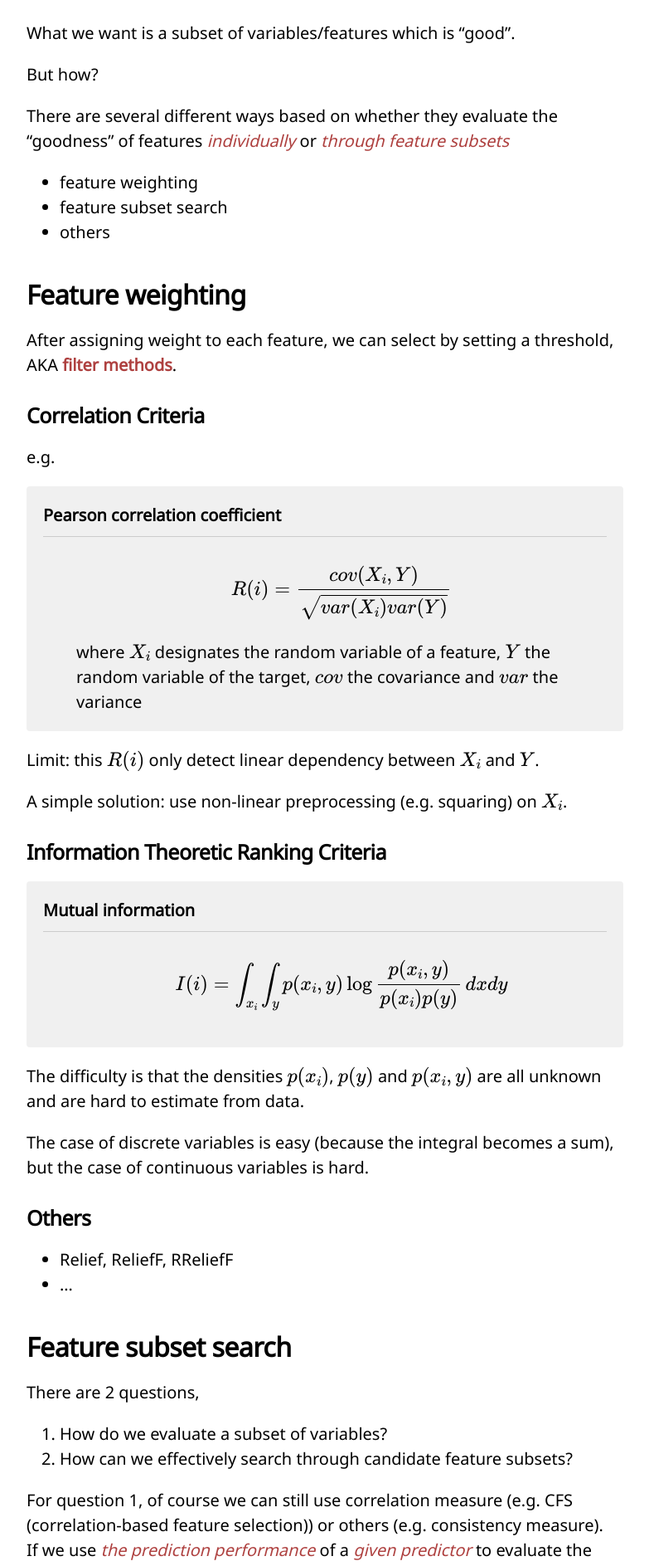
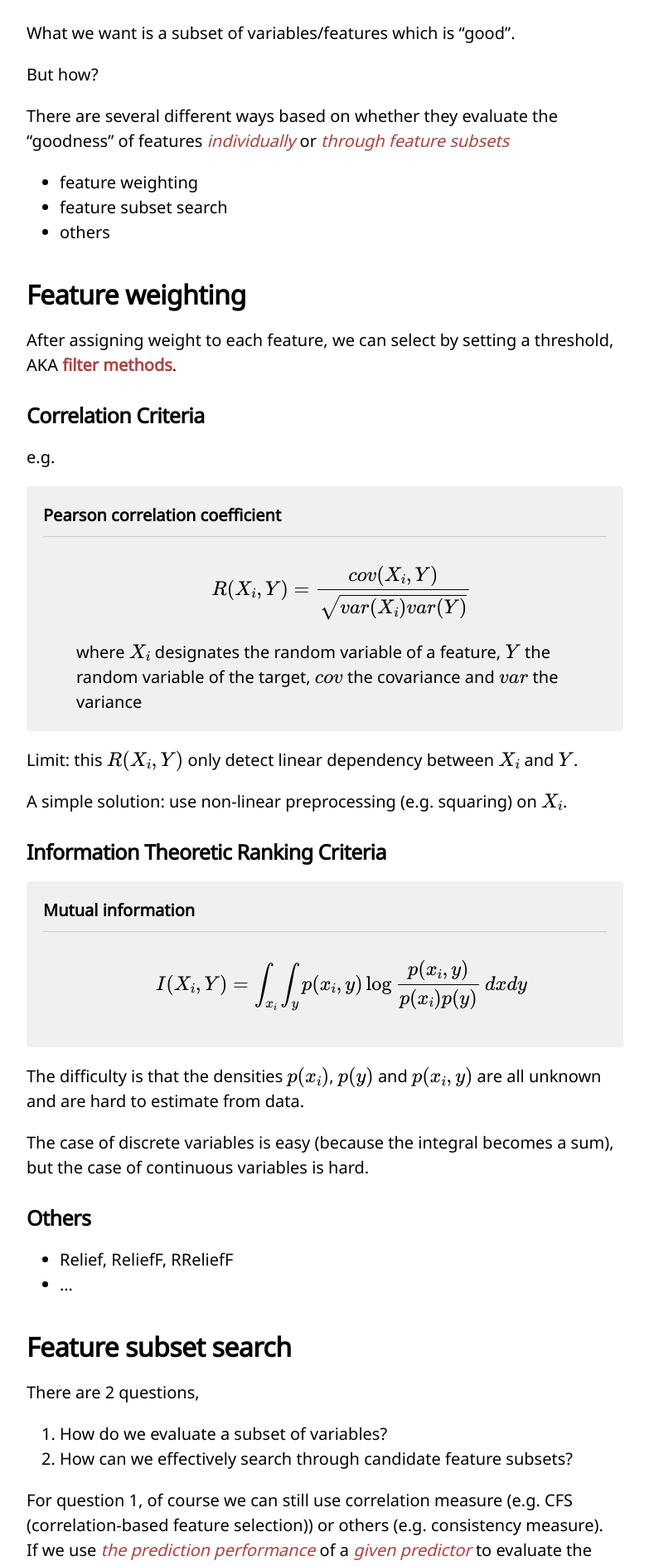
Before and after one commit to neilsustc/neilsustc.github.io, a Jekyll site: the page built from _posts/2017-03-25-feature-selection.md, in a window 1280 px wide. Shown: the part 845-2732 px from the top of the page at 83% size, without its empty margins (248-1031 px from the left). Built offline with Jekyll 4.4.1, drawn with Linux system fonts in a browser that asks for light colours; some web fonts are replaced; formulas are drawn with MathJax 3.

Commit message:
💬 minor

```diff
--- a/_posts/2017-03-25-feature-selection.md
+++ b/_posts/2017-03-25-feature-selection.md
@@ -61,18 +61,18 @@ After assigning weight to each feature, we can select by setting a threshold, AK
 e.g.
 
 Pearson correlation coefficient
-: $$ R(i) = \frac{cov(X_i, Y)}{\sqrt{var(X_i)var(Y)}} $$
+: $$ R(X_i,Y) = \frac{cov(X_i, Y)}{\sqrt{var(X_i)var(Y)}} $$
 
   where $ X_i $ designates the random variable of a feature, $ Y $ the random variable of the target, $ cov $ the covariance and $ var $ the variance
 
-Limit: this $ R(i) $ only detect linear dependency between $ X_i $ and $ Y $.
+Limit: this $ R(X_i,Y) $ only detect linear dependency between $ X_i $ and $ Y $.
 
 A simple solution: use non-linear preprocessing (e.g. squaring) on $ X_i $.
 
 ### Information Theoretic Ranking Criteria
 
 Mutual information
-: $$ I(i) = \int_{x_i}\int_{y}p(x_i,y)\log\frac{p(x_i,y)}{p(x_i)p(y)}\,dxdy $$
+: $$ I(X_i,Y) = \int_{x_i}\int_{y}p(x_i,y)\log\frac{p(x_i,y)}{p(x_i)p(y)}\,dxdy $$
 
 The difficulty is that the densities $ p(x_i) $, $ p(y) $ and $ p(x_i, y) $ are all unknown and are hard to estimate from data.
 
--- a/static/css/common.css
+++ b/static/css/common.css
@@ -26,6 +26,10 @@ li ul {
 .post-date {
     display: inline;
     margin: 0;
+}
+
+.pagination {
+    font-family: "Noto Sans", "Microsoft yahei";
 }
 
 
```
